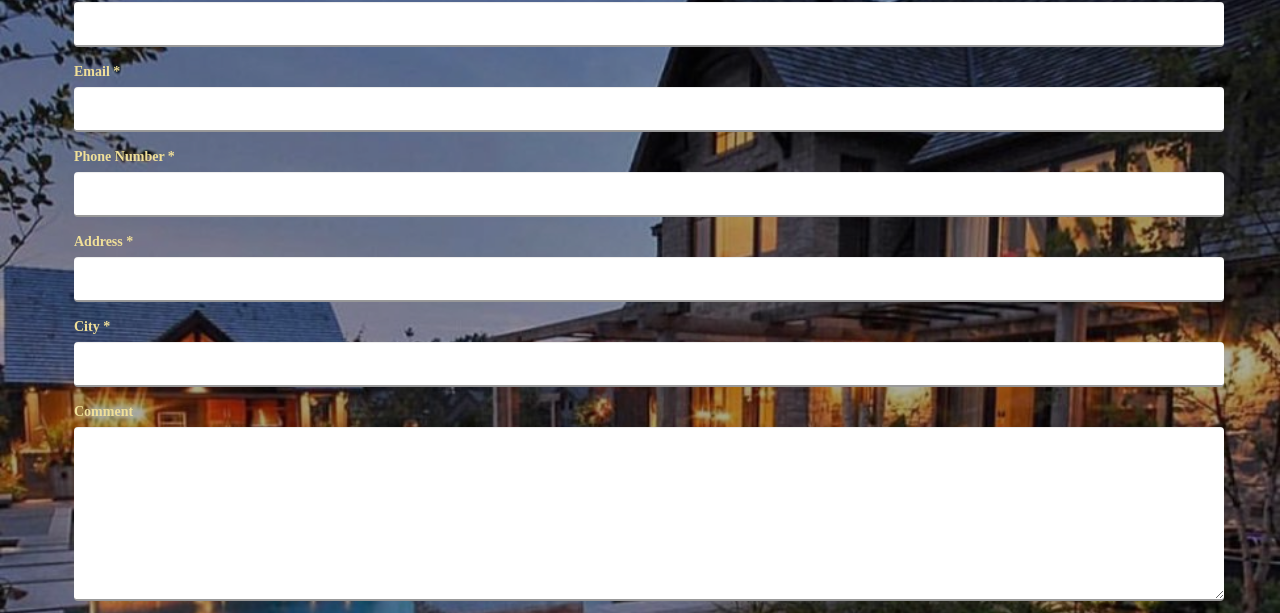
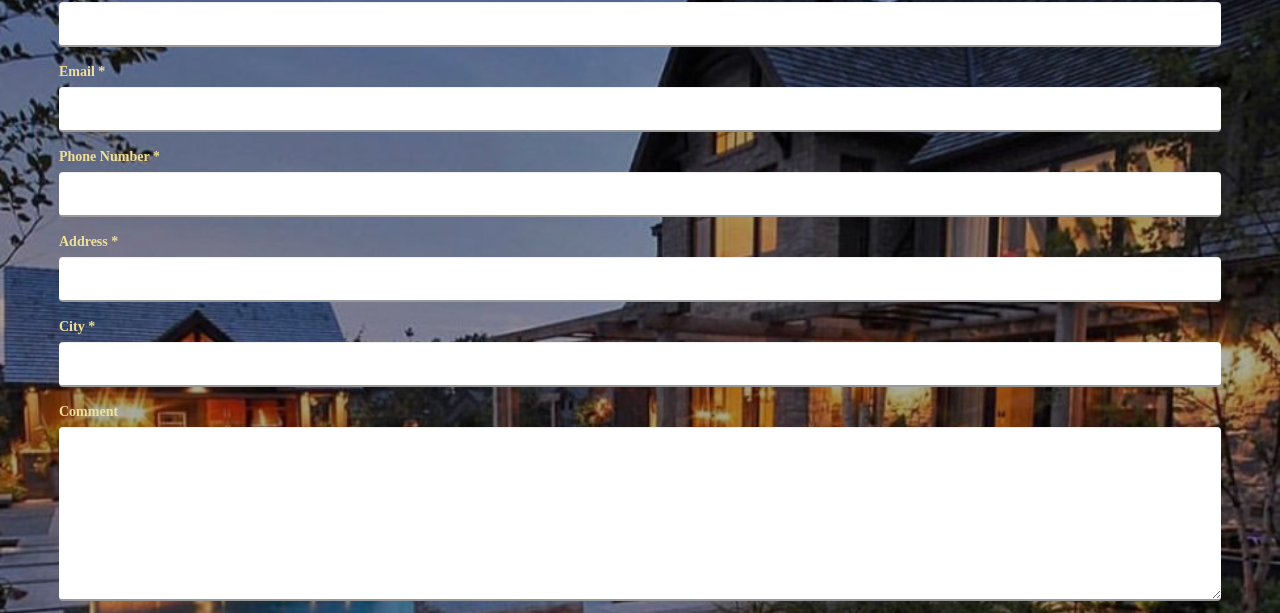
Before and after one commit to kpatersonc/house-project, a plain HTML site: page home-evaluation-form.html in a window 1280 px wide. Shown: the part 291-904 px from the top of the page. Drawn offline with nearby package versions, Linux system fonts and the light colour scheme.

Commit message:
home eval css fix

```diff
--- a/home-evaluation-form.html
+++ b/home-evaluation-form.html
@@ -36,6 +36,8 @@
         }
 
         .evaluation {
+            height: 100%;
+            width: 100%;
             padding: 5%;
             background: rgba(5, 5, 5, 0.336);
         }
@@ -126,7 +128,6 @@
     </div>
     <div class="background">
         <section class="evaluation">
-            <div class="container">
             <!-- Example row of columns -->
             <div class="row">
                 <div class="evaluation-form">
@@ -191,7 +192,6 @@
                     </div>
                 </div>
             </div>
-            </div>
 
     </div>
     </div>
```
Lines whose indentation alone changed are shown as unchanged.
